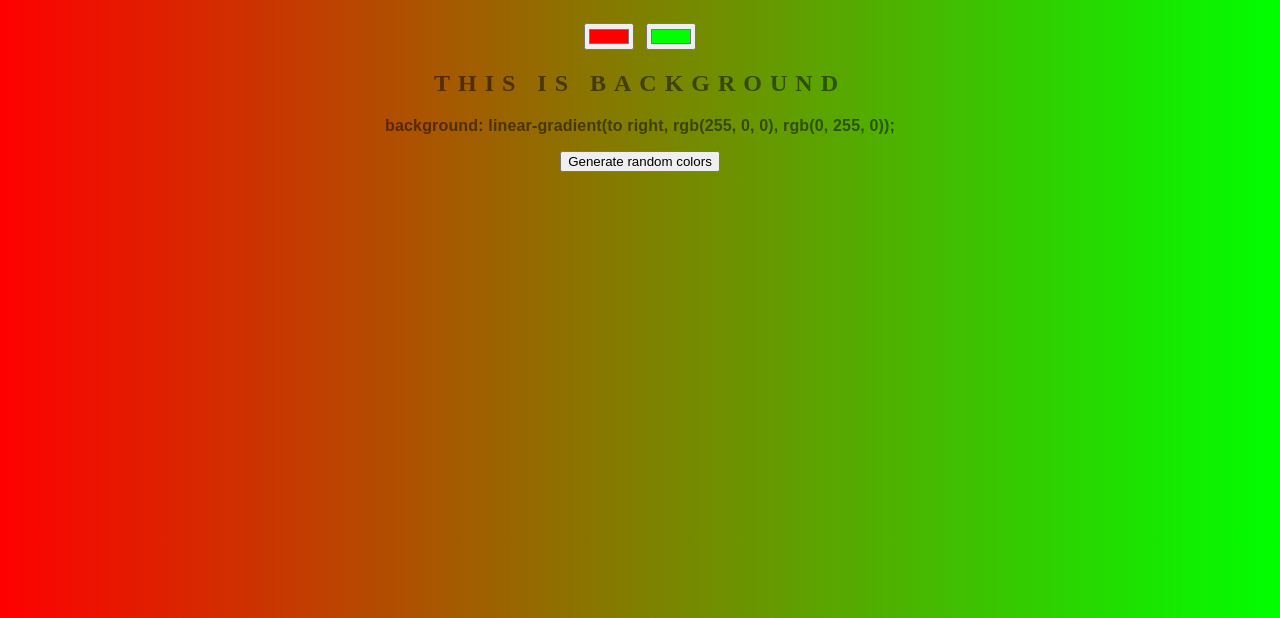
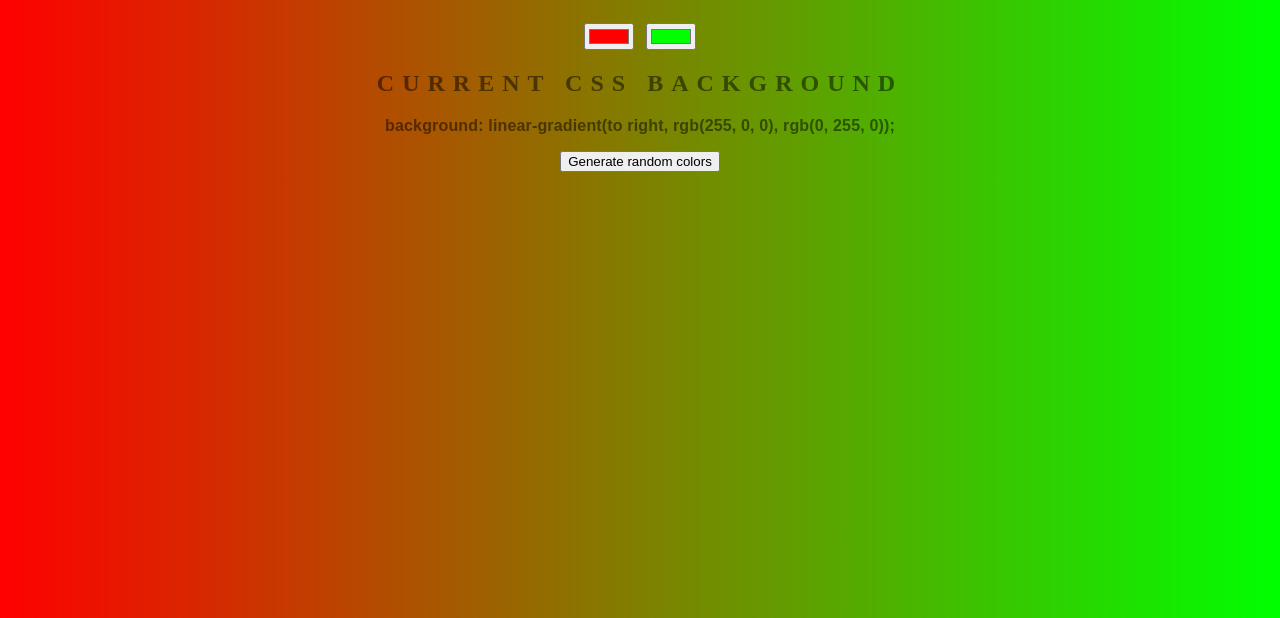
Before and after one commit to flisergio/background-generator, a plain HTML site: page index.html in a window 1280 px wide. Shown: the part 182-800 px from the top of the page. Drawn offline with Linux system fonts and the light colour scheme.

Commit message:
Changing text

```diff
--- a/index.html
+++ b/index.html
@@ -9,7 +9,7 @@
     <h1>Background Generator</h1>
     <input class="color1" type="color" name="color1" value="#00ff00"> <!-- input with type color to create simple color picker -->
     <input class="color2" type="color" name="color2" value="#ff0000">
-    <h2>This Is Background</h2>
+    <h2>Current CSS Background</h2>
     <h3></h3>
     <button id="button-random">Generate random colors</button>
 
```
